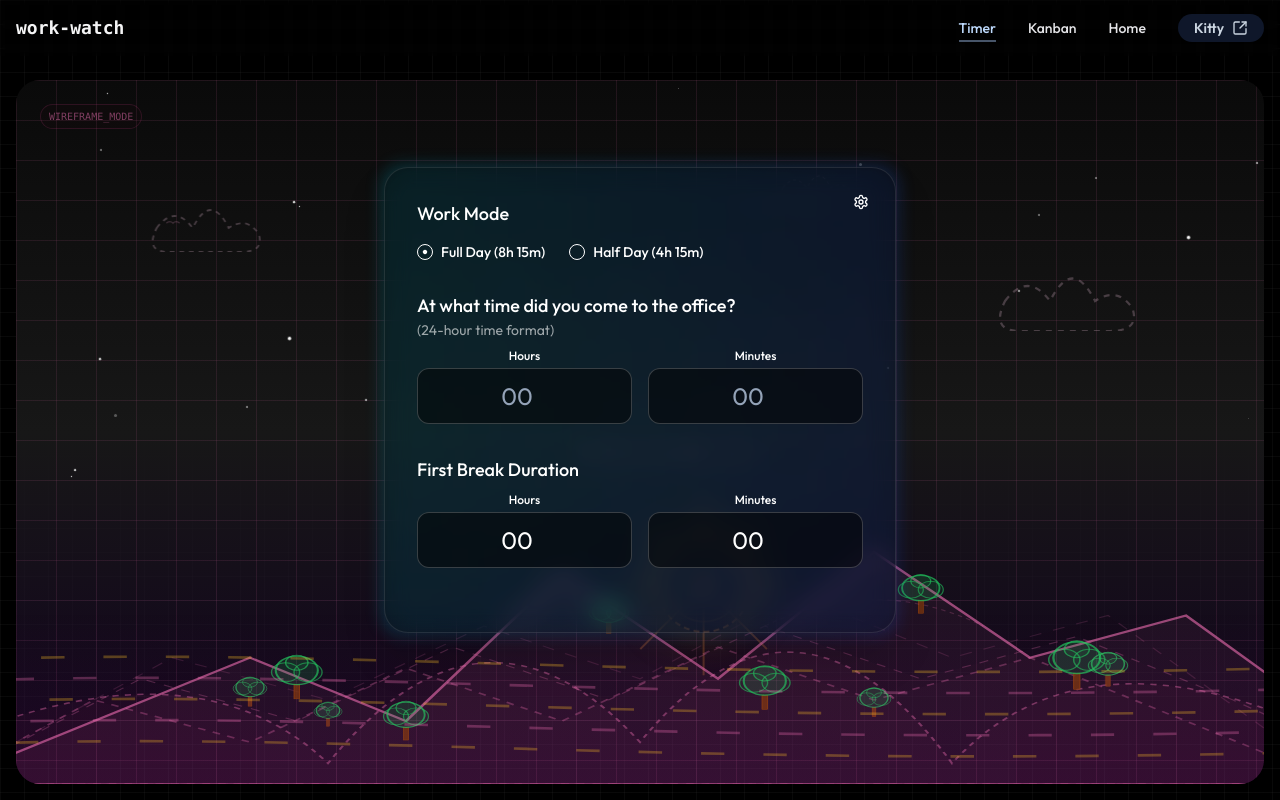
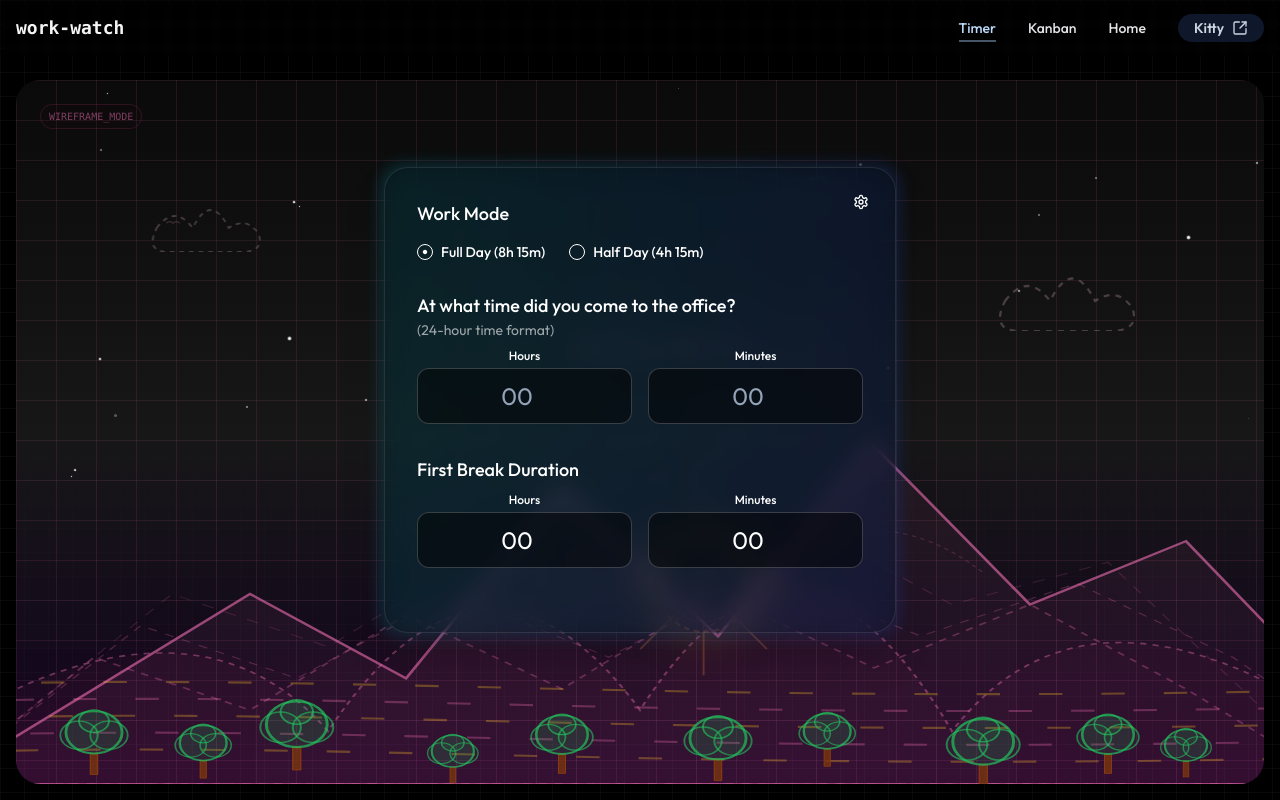
Before and after one commit to Faizanahmedsy/work-time-calculator, a Next.js app: page / in a window 1280 px wide. Built offline with nearby package versions, Linux system fonts and the light colour scheme.

Commit message:
add more details to the scene

```diff
--- a/components/ui/skeleton-nature-scene.jsx
+++ b/components/ui/skeleton-nature-scene.jsx
@@ -179,16 +179,16 @@ const SkeletonNatureScene = () => {
       <Bird x="5%" y="25%" delay={5} />
       <Bird x="15%" y="18%" delay={8} />
 
-      {/* --- THE MOUNTAINS (Multiple Layered Peaks) --- */}
-      <div className="absolute bottom-0 left-0 right-0 h-[60%] z-10">
+      {/* --- THE MOUNTAINS (Background - Taller) --- */}
+      <div className="absolute bottom-0 left-0 right-0 h-[75%] z-10">
         <svg
           className="w-full h-full"
-          viewBox="0 0 800 400"
+          viewBox="0 0 800 500"
           preserveAspectRatio="none"
         >
           {/* Far Back Mountains (Very Faded) */}
           <path
-            d="M-50 400 L100 280 L200 320 L300 250 L400 300 L500 220 L600 280 L700 240 L850 400 Z"
+            d="M-50 500 L100 320 L200 370 L300 280 L400 350 L500 250 L600 330 L700 290 L850 500 Z"
             fill="rgba(244, 114, 182, 0.03)"
             stroke="#f472b6"
             strokeWidth="1"
@@ -198,7 +198,7 @@ const SkeletonNatureScene = () => {
 
           {/* Back Mountains Layer 1 */}
           <path
-            d="M-50 400 L80 300 L180 340 L280 270 L380 320 L480 250 L580 300 L680 260 L780 320 L900 400 Z"
+            d="M-50 500 L80 350 L180 400 L280 320 L380 380 L480 300 L580 360 L680 310 L780 380 L900 500 Z"
             fill="rgba(244, 114, 182, 0.05)"
             stroke="#f472b6"
             strokeWidth="1"
@@ -208,7 +208,7 @@ const SkeletonNatureScene = () => {
 
           {/* Back Mountains Layer 2 */}
           <path
-            d="M-50 400 L50 320 L150 360 L250 290 L350 340 L450 270 L550 320 L650 280 L750 340 L850 400 Z"
+            d="M-50 500 L50 380 L150 430 L250 340 L350 410 L450 320 L550 390 L650 330 L750 410 L850 500 Z"
             fill="rgba(244, 114, 182, 0.06)"
             stroke="#f472b6"
             strokeWidth="1.5"
@@ -218,7 +218,7 @@ const SkeletonNatureScene = () => {
 
           {/* Middle Mountains (More Visible) */}
           <path
-            d="M-100 400 Q 100 240 200 380 Q 300 200 400 360 Q 500 180 600 380 Q 700 220 900 400"
+            d="M-100 500 Q 100 280 200 450 Q 300 230 400 430 Q 500 200 600 450 Q 700 260 900 500"
             fill="rgba(244, 114, 182, 0.08)"
             stroke="#f472b6"
             strokeWidth="1.5"
@@ -226,32 +226,18 @@ const SkeletonNatureScene = () => {
             className="opacity-40"
           />
 
-          {/* Trees on Middle Hill */}
-          <RoundTree x="150" y="320" scale="0.6" />
-          <RoundTree x="200" y="340" scale="0.5" />
-          <RoundTree x="550" y="330" scale="0.6" />
-          <RoundTree x="700" y="300" scale="0.7" />
-
-          {/* Front Mountain Range (Most Prominent) */}
+          {/* Front Mountain Range (Most Prominent - Taller Peaks) */}
           <path
-            d="M-50 400 L150 280 L250 340 L350 200 L450 300 L550 180 L650 280 L750 240 L900 400 Z"
+            d="M-50 500 L150 320 L250 400 L350 220 L450 360 L550 180 L650 330 L750 270 L900 500 Z"
             fill="rgba(244, 114, 182, 0.1)"
             stroke="#f472b6"
             strokeWidth="2"
             className="opacity-60"
           />
 
-          {/* Trees on Front Mountains */}
-          <RoundTree x="180" y="310" scale="0.9" />
-          <RoundTree x="250" y="350" scale="0.8" />
-          <RoundTree x="380" y="250" scale="0.7" />
-          <RoundTree x="480" y="320" scale="0.9" />
-          <RoundTree x="580" y="230" scale="0.8" />
-          <RoundTree x="680" y="300" scale="1" />
-
           {/* Contour Lines on Main Peak */}
           <path
-            d="M480 250 Q 550 200 620 250"
+            d="M480 300 Q 550 220 620 300"
             stroke="#f472b6"
             strokeWidth="1"
             strokeDasharray="3 3"
@@ -273,8 +259,8 @@ const SkeletonNatureScene = () => {
         </svg>
       </div>
 
-      {/* --- THE RIVER (Wireframe Data Streams) --- */}
-      <div className="absolute bottom-0 left-0 right-0 h-[25%] z-20 overflow-hidden">
+      {/* --- THE RIVER (At ground level, below mountains) --- */}
+      <div className="absolute bottom-0 left-0 right-0 h-[20%] z-20 overflow-hidden">
         <svg
           className="w-full h-full"
           viewBox="0 0 800 100"
@@ -306,6 +292,27 @@ const SkeletonNatureScene = () => {
         <div className="absolute inset-0 bg-gradient-to-t from-pink-500/5 to-transparent" />
       </div>
 
+      {/* --- FOREGROUND TREES (Around the river, on ground) --- */}
+      <div className="absolute bottom-0 left-0 right-0 h-[25%] z-30">
+        <svg
+          className="w-full h-full"
+          viewBox="0 0 800 150"
+          preserveAspectRatio="none"
+        >
+          {/* Trees scattered around the river */}
+          <RoundTree x="50" y="130" scale="1.2" />
+          <RoundTree x="120" y="135" scale="1" />
+          <RoundTree x="180" y="125" scale="1.3" />
+          <RoundTree x="280" y="140" scale="0.9" />
+          <RoundTree x="350" y="130" scale="1.1" />
+          <RoundTree x="450" y="135" scale="1.2" />
+          <RoundTree x="520" y="125" scale="1" />
+          <RoundTree x="620" y="140" scale="1.3" />
+          <RoundTree x="700" y="130" scale="1.1" />
+          <RoundTree x="750" y="135" scale="0.9" />
+        </svg>
+      </div>
+
       {/* Tech Overlay */}
       <div className="absolute top-6 left-6 flex gap-2 opacity-50 z-40">
         <div className="px-2 py-1 border border-pink-500/30 rounded-full text-[10px] text-pink-400 font-mono bg-pink-950/10">
```
